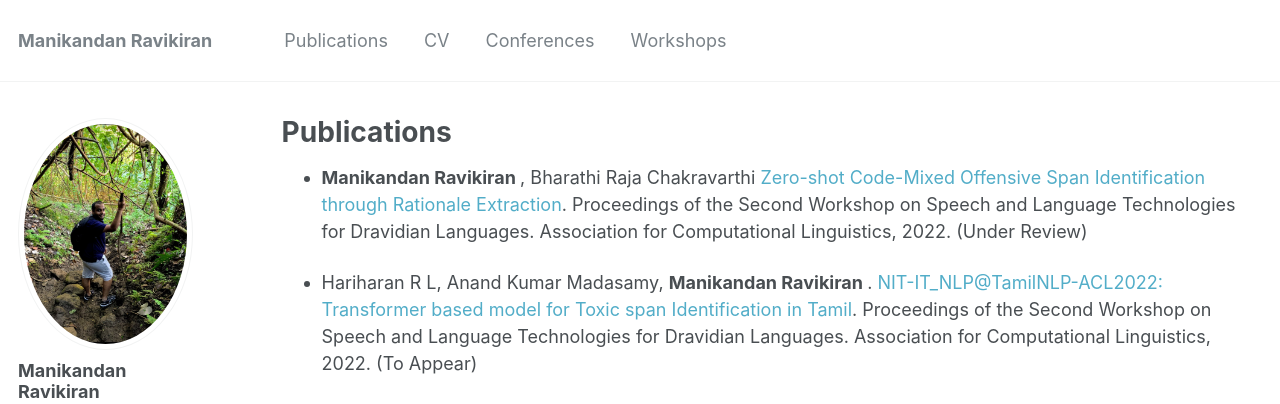
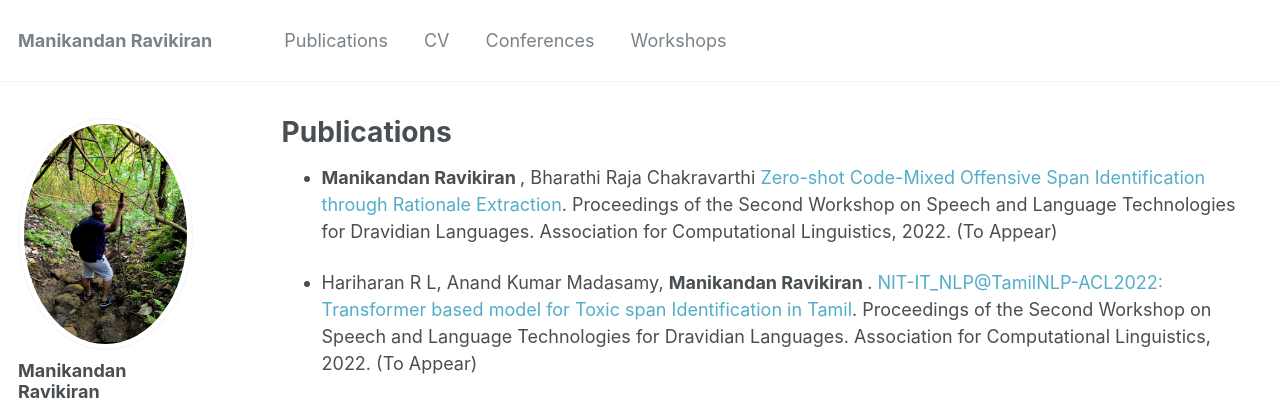
Before and after one commit to manikandan-ravikiran/manikandan-ravikiran.github.io, a Jekyll site: the page built from _pages/publications.md, in a window 1280 px wide and 900 px high. Shown: the top 404 px of the window. Built offline with Jekyll 4.4.1, drawn with Linux system fonts in a browser that asks for light colours.

Commit message:
Updated List of Papers

```diff
--- a/_pages/publications.md
+++ b/_pages/publications.md
@@ -6,7 +6,7 @@ author_profile: true
 ---
 
 *  <b> Manikandan Ravikiran </b>, Bharathi Raja Chakravarthi <a href="" style="text-decoration: none;">Zero-shot Code-Mixed Offensive Span Identification through Rationale
-Extraction</a>. Proceedings of the Second Workshop on Speech and Language Technologies for Dravidian Languages. Association for Computational Linguistics, 2022. (Under Review)
+Extraction</a>. Proceedings of the Second Workshop on Speech and Language Technologies for Dravidian Languages. Association for Computational Linguistics, 2022. (To Appear)
 
 * Hariharan R L, Anand Kumar Madasamy, <b> Manikandan Ravikiran </b>. <a href="" style="text-decoration: none;">NIT-IT_NLP@TamilNLP-ACL2022: Transformer based model for Toxic span Identification in Tamil</a>. Proceedings of the Second Workshop on Speech and Language Technologies for Dravidian Languages. Association for Computational Linguistics, 2022. (To Appear)
 
```
